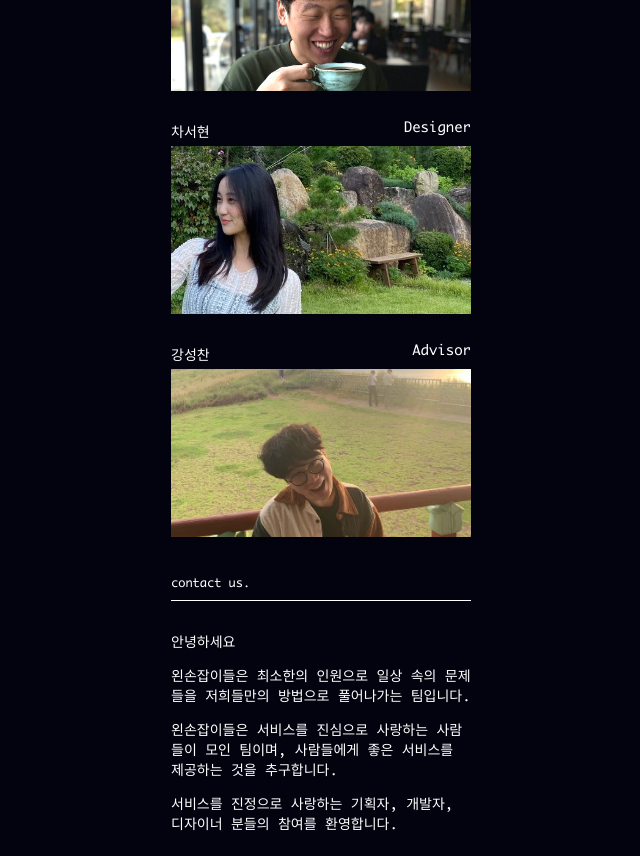
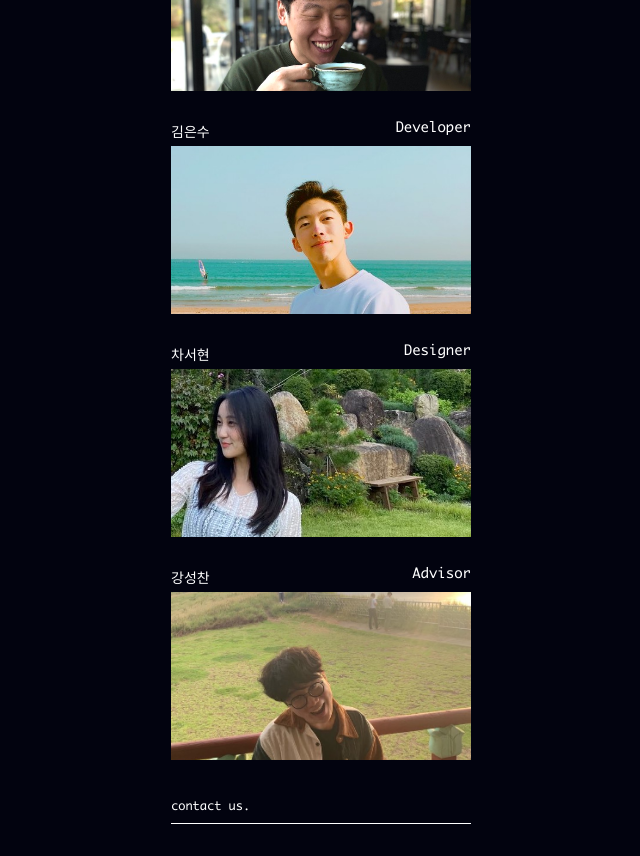
Before and after one commit to dong149/lefthanders-landing, a React (Create React App) app: page / in a window 1280 px wide. Shown: the part 1240-2096 px from the top of the page, without its empty margins (319-959 px from the left). Built offline with nearby package versions, Linux system fonts and the light colour scheme.

Commit message:
add:ensoo

```diff
--- a/src/App.js
+++ b/src/App.js
@@ -103,6 +103,15 @@ const profileContents = [
     sign: '/류동훈.png',
   },
   {
+    name: '김은수',
+    position: 'Developer',
+    src: '/profile/ensoo.jpeg',
+    type: 'image',
+    description:
+      'Progress와 Perfection은 반비례 관계이죠. Perfection에 초점을 맞추면 우리의 Progress는 더 없이 작고 앞으로 나아가야 할 곳은 아득히 느껴질지도 모르겠습니다. 그곳을 향해 정신없이 달려가다 보면 어느 순간 지치고 가쁜 숨을 몰아쉬는 자신을 발견하게 되겠지요.\n\n우리는 Perfection보다는 Progress에 초점을 맞추려고 노력해야 합니다. 우리는 작은 배움에 대한 열정을 가지고, 새로운 도전을 반복하며 나아가야 합니다. 그러다 어느 순간 뒤돌아보았을 땐 매일 조금씩 성장해온 나를 마주하게 되겠지요. 매일의 성장은 관성이 되어 우리의 보폭을 더 넓혀주게 되고, 때로는 달려가는 것을 즐거워할 수 있을지도 모르겠습니다.\n\n거기 지쳐서 주저앉아버린 당신도 걸음마 떼는 것이 무척 어려웠던 갓난아기 시절이 있었죠. 하지만 지금은 어떤가요. 잘 걷고 있지 않나요? :)',
+    link: '',
+  },
+  {
     name: '차서현',
     position: 'Designer',
     src: '/profile/seohyeon.jpeg',
```
Also changed, not shown: public/profile/ensoo.jpeg (added).
